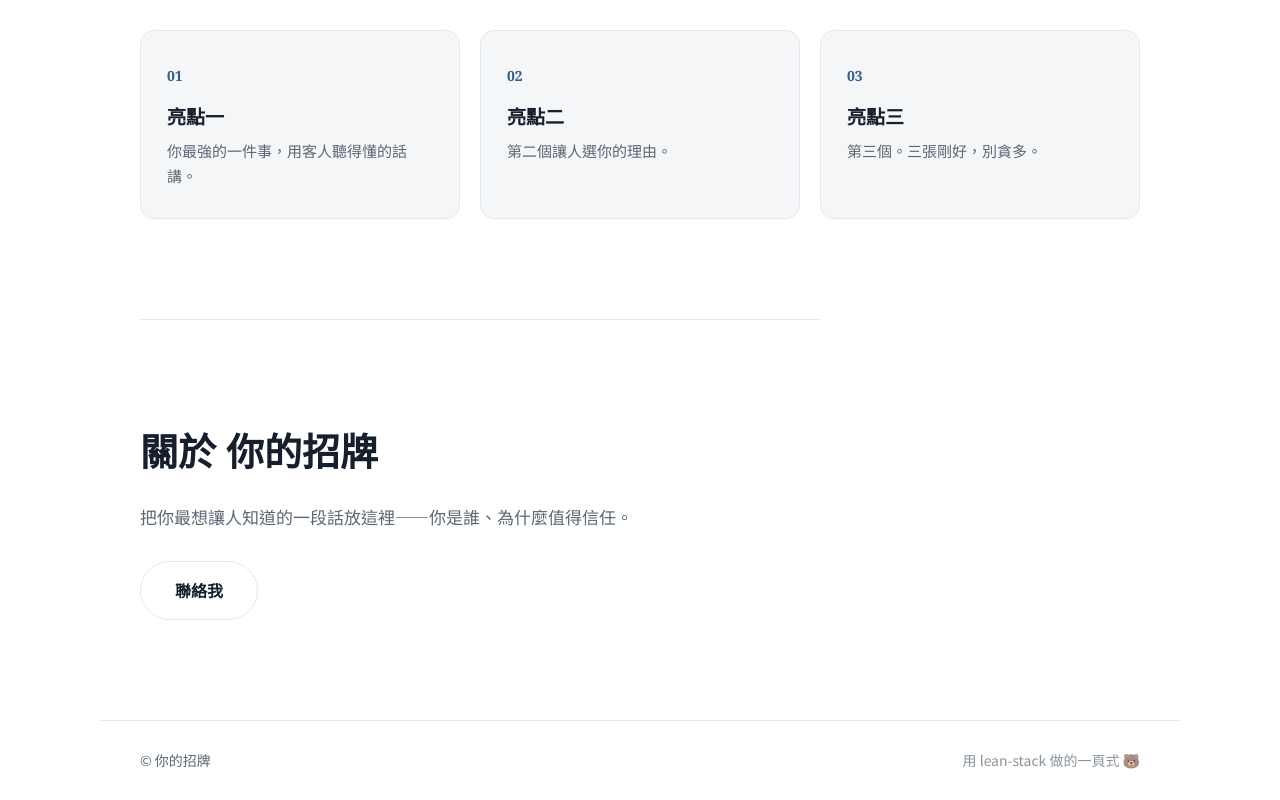
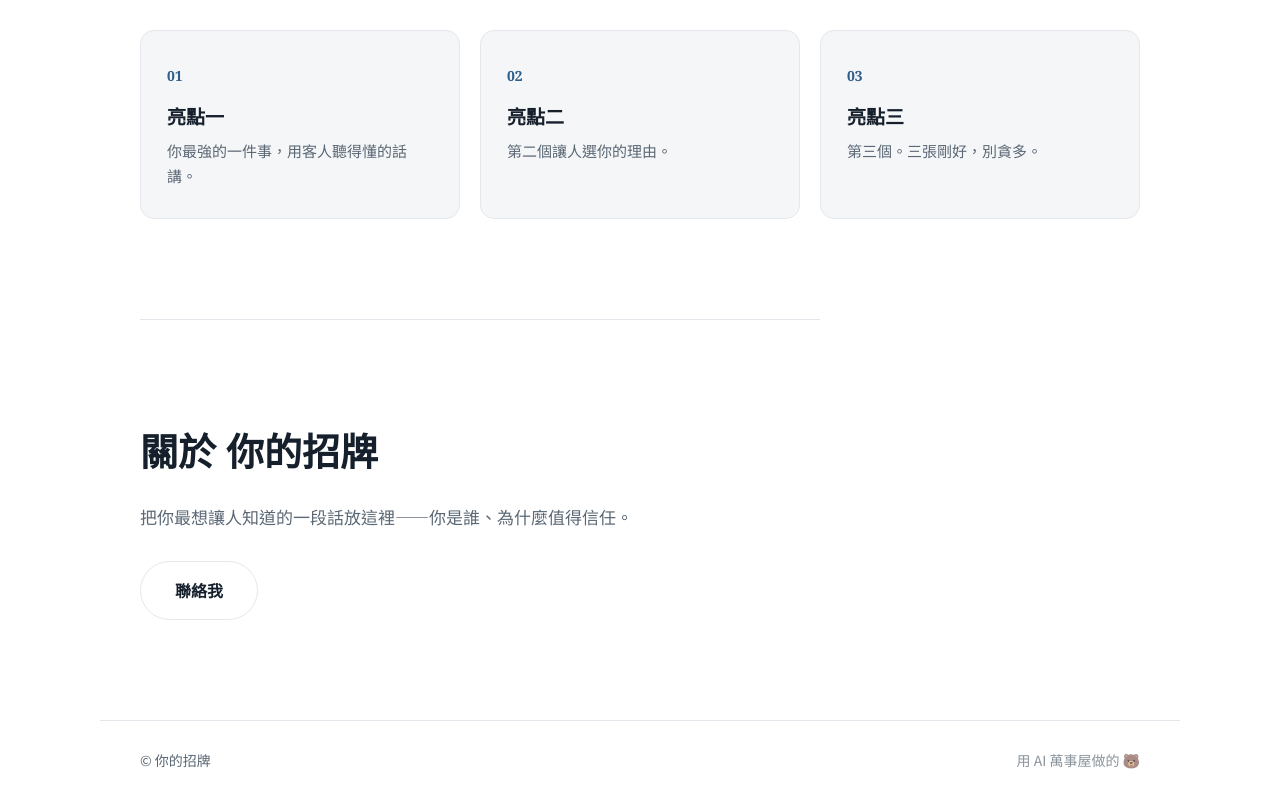
Before and after one commit to AI-Yorozuya/lean-stack, a Vue app in the folder apps/lean-web/: page / in a window 1280 px wide. Shown: the part 619-1419 px from the top of the page. Built offline with nearby package versions, Linux system fonts and the light colour scheme.

Commit message:
feat(landing): 頁尾 badge 連回 aiyorozuya.com/start（病毒迴路；玩家想拿掉隨時可）

```diff
--- a/apps/lean-web/src/App.vue
+++ b/apps/lean-web/src/App.vue
@@ -63,6 +63,6 @@ const scrollTo = (id) => {
 
   <footer class="foot">
     <span>© {{ site.brand }}</span>
-    <span class="made">用 lean-stack 做的一頁式 🐻</span>
+    <a class="made" href="https://aiyorozuya.com/start" target="_blank" rel="noopener">用 AI 萬事屋做的 🐻</a>
   </footer>
 </template>
```
